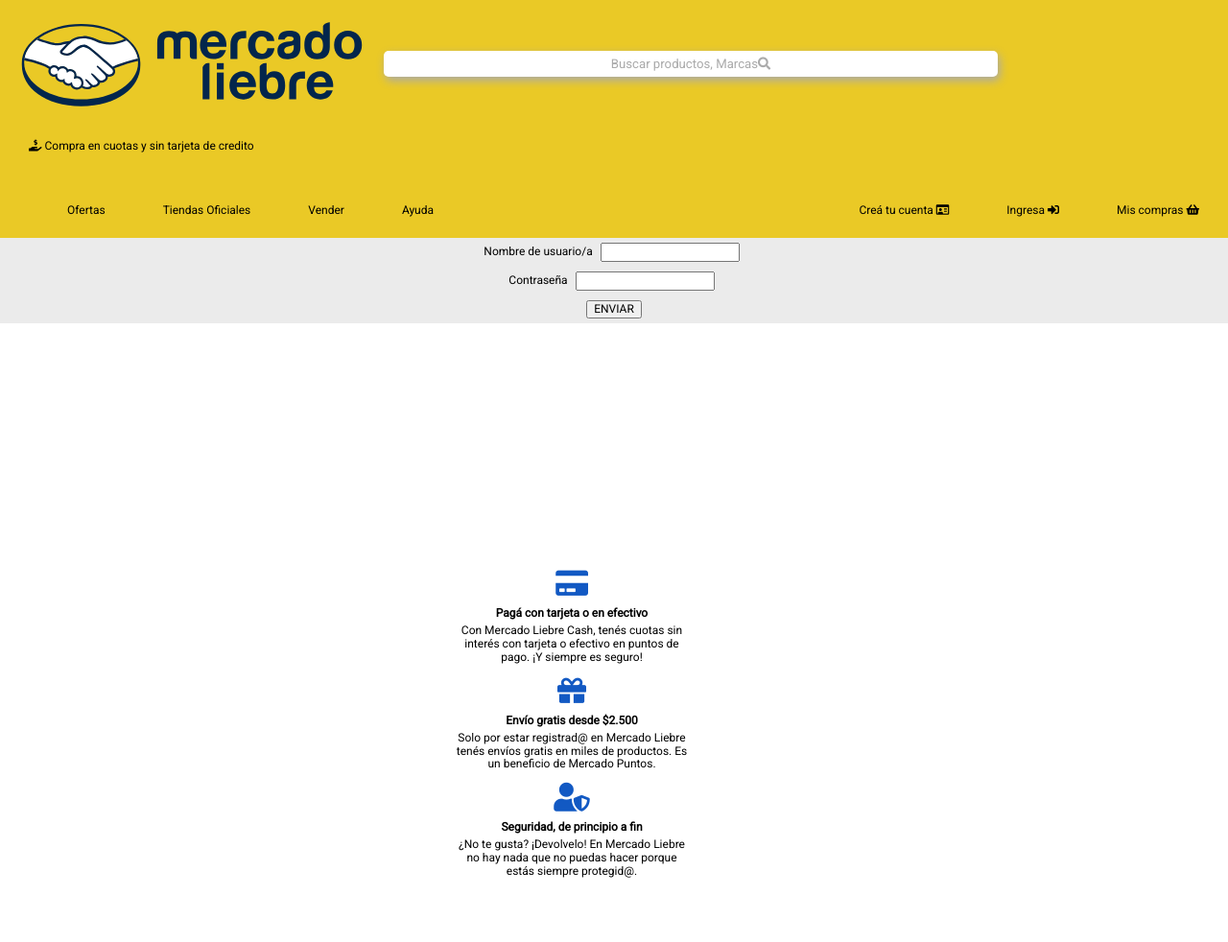
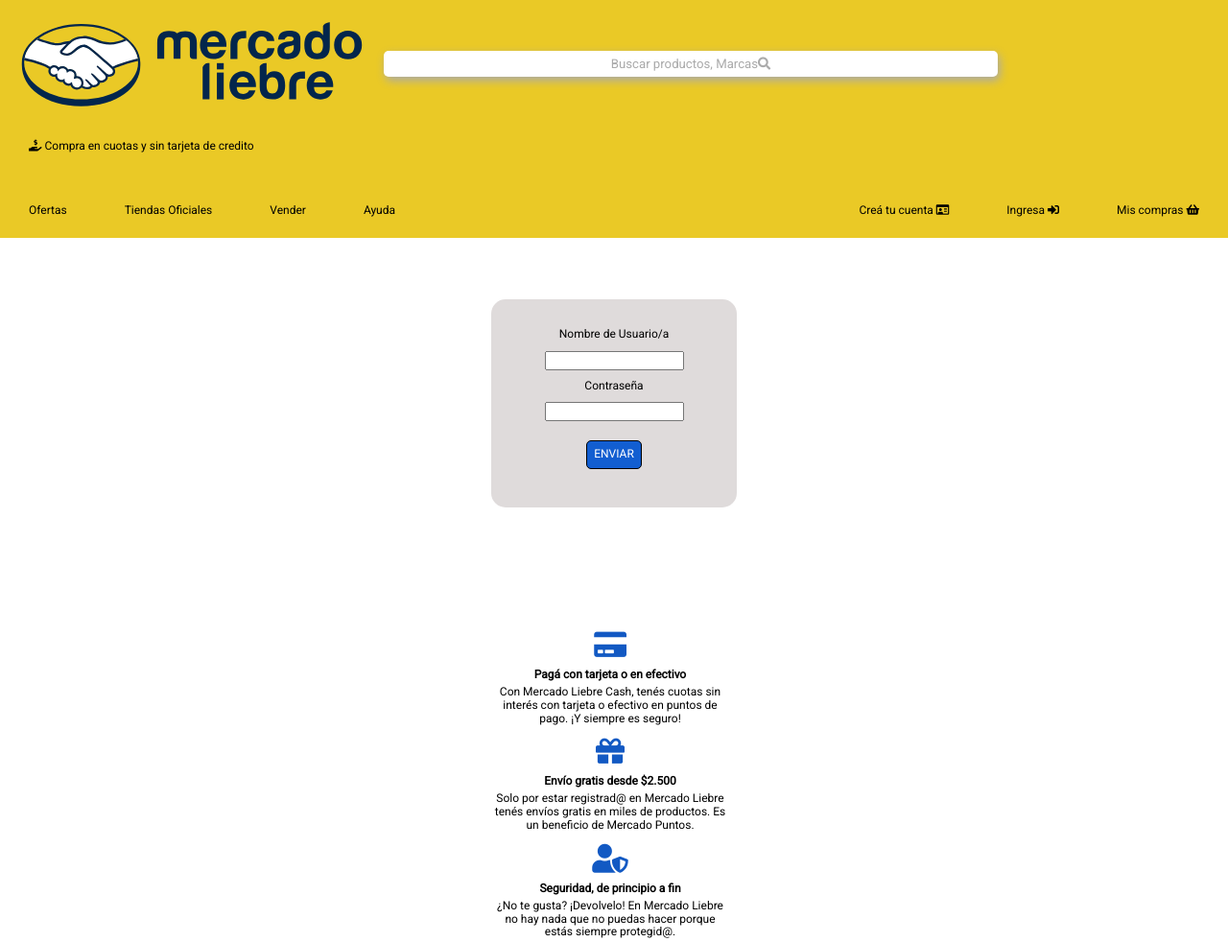
Before and after one commit to nicomarmo/mercadoLiebre, a website: page views/login.html in a window 1280 px wide. Shown: the top 982 px of the page at 96% size. Drawn offline with Linux system fonts and the light colour scheme.

Commit message:
falta ultimo pdf

```diff
--- a/public/css/styles.css
+++ b/public/css/styles.css
@@ -148,19 +148,45 @@
     text-align: center;
 }
 
+
+
+
+
 /*----REGISTRO----*/
 .registroCaja{
-    background-color: grey;
+    background-color: rgb(223, 219, 219);
     text-align: center;
-    margin-left: 30%;
-    margin-right: 30%;
+    margin-left: 5%;
+    margin-right: 5%;
     margin-top: 5%;
     padding: 30px;
     border-radius: 15px;
 }
 input{
-    margin: 5px;
+    margin: 10px;
 }
+.botonEnviar{
+    background-color: #125ed1;
+    border: 1px solid black;
+    border-radius: 5px;
+    padding: 7px;
+    color: white;
+}
+.mainRegister{
+    background-color: white;
+}
+/*----LOGIN----*/
+.loginCaja{
+    background-color: rgb(223, 219, 219);
+    text-align: center;
+    padding: 30px;
+    border-radius: 15px;
+    margin: 10%;
+}
+.mainLogin{
+    background-color: white;
+}
+
 
 
 
@@ -180,6 +206,7 @@
     }
     .listaHs1{
         display: flex;
+        padding-inline-start: 0px;
     }
     .listaHs2{
         display: flex;
@@ -211,6 +238,33 @@
         margin-left: 30px;
         margin-right: 1px;
     }
+    .footerList{
+        margin: 0%;
+        padding-inline-start: 80px;
+    }
+    .mainLogin{
+        margin: 0%;
+        border: 0%;
+    }
+    /*Registro*/
+    .registroCaja{
+        margin-left: 20%;
+        margin-right: 20%;
+    }
+    /*Login*/
+    .loginCaja{
+        background-color: rgb(223, 219, 219);
+        text-align: center;
+        padding: 30px;
+        border-radius: 15px;
+        margin-top: 5%;
+        margin-left: 40%;
+        margin-right: 40%;
+        margin-bottom: 10%;
+    }
+    .botonEnviar:hover{
+        background-color: #0022AA;
+    }
 }
 
 
--- a/views/login.html
+++ b/views/login.html
@@ -42,17 +42,19 @@
         </section>
     </header>
 
-    <main>
+    <main class="mainLogin">
 
-        <form action="/register" method="POST"></form>
-        <label for="nombreDeUsuario">Nombre de usuario/a</label>
-        <input type="text" name="nombre" id="nombreDeUsuario" minlength="4" required><br>
+        <div class="loginCaja">
+            <form action="/register" method="GET"></form>
+            <label for="nombreDeUsuario">Nombre de Usuario/a</label>
+            <input type="text" name="nombre" id="nombreDeUsuario" minlength="4" required><br>
 
-        <label for="contrasena">Contraseña</label>
-        <input type="password" name="contrasena" id="contrasena" alt="strongPass" minlength="4" required><br>
+            <label for="contrasena">Contraseña</label>
+            <input type="password" name="contrasena" id="contrasena" alt="strongPass" minlength="4" required><br>
 
-        <input type="submit" value="ENVIAR">
-        </form>
+            <input type="submit" value="ENVIAR" class="botonEnviar">
+            </form>
+        </div>
     </main>
 
 
```
Also changed, not shown: views/register.html (+14 -4 lines), 1 other file.
